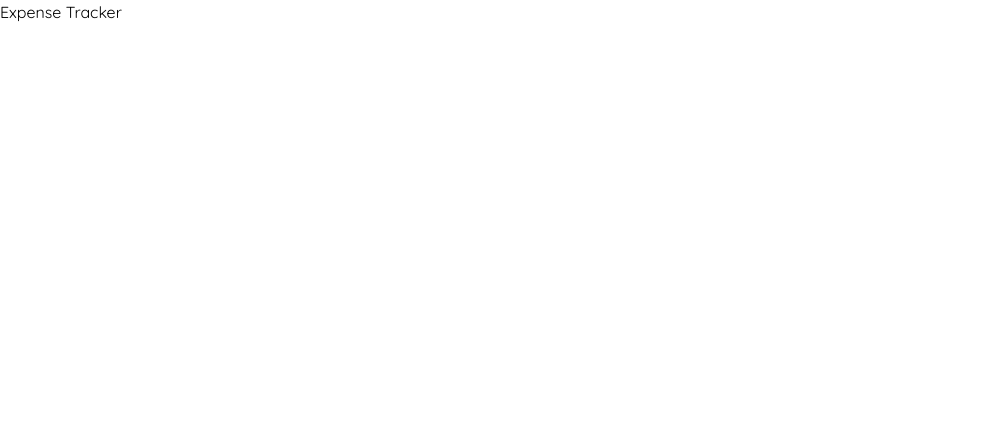
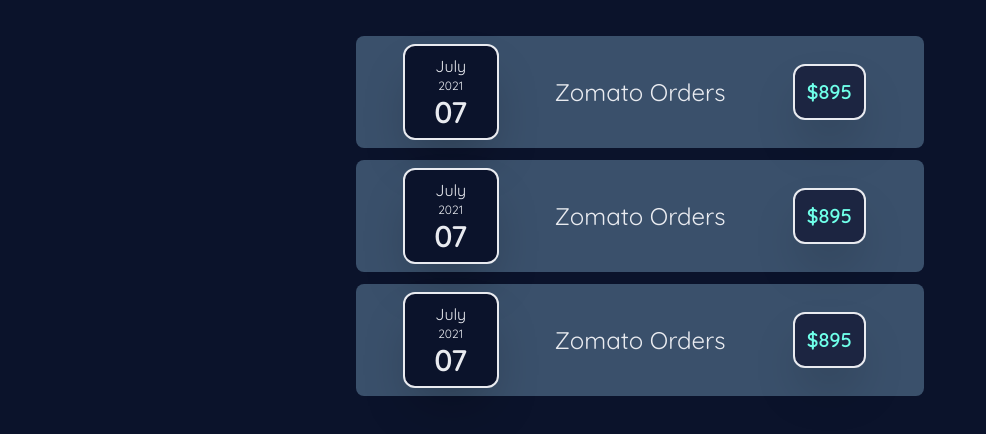
Before and after one commit to supriya-kotturu/expense-tracker, a React (Create React App) app: page / in a window 1280 px wide. Shown: the top 434 px of the page, without its empty margins (0-986 px from the left). Built offline with nearby package versions, Linux system fonts and the light colour scheme.

Commit message:
feat : basic layout of ExpenseList
> add ExpenseDate, ExpenseItem and ExpenseList components
> add card, expense-itm-container custom styling in index.css

```diff
--- a/src/App.js
+++ b/src/App.js
@@ -1,7 +1,19 @@
+import { useState } from "react";
+
+import ExpenseList from "./components/ExpenseList";
 function App() {
+  const [expenses, setExpenses] = useState([
+    {
+      title: "Zomato Orders",
+      date: new Date(2021, 6, 7),
+      amount: 895,
+    },
+  ]);
   return (
     <div className="App">
-      <header className="App-header font-serif">Expense Tracker</header>
+      <header className="App-header font-serif text-secondary">
+        <ExpenseList expenses={expenses} />
+      </header>
     </div>
   );
 }
--- /dev/null
+++ b/src/components/ExpenseDate.jsx
@@ -0,0 +1,21 @@
+import PropTypes from "prop-types";
+import Card from "./UI/Card";
+
+const ExpenseDate = ({ date }) => {
+  const month = date.toLocaleString("en-us", { month: "long" });
+  const day = date.toLocaleString("en-us", { day: "2-digit" });
+  const year = date.getFullYear();
+  return (
+    <Card className="text-center bg-primary text-white-002 p-2 px-3 w-24 ">
+      <div className="text-base">{month}</div>
+      <div className="text-xs">{year}</div>
+      <h2 className="text-3xl font-bold">{day}</h2>
+    </Card>
+  );
+};
+
+ExpenseDate.propTypes = {
+  date: PropTypes.object,
+};
+
+export default ExpenseDate;
--- /dev/null
+++ b/src/components/ExpenseItem.jsx
@@ -0,0 +1,24 @@
+import { Fragment } from "react";
+import PropTypes from "prop-types";
+
+import ExpenseDate from "./ExpenseDate";
+
+const ExpenseItem = ({ date, title, amount }) => {
+  return (
+    <Fragment>
+      <div className="expense-itm-container">
+        <ExpenseDate date={date} />
+        <h1 className="text-2xl text-white-002">{title}</h1>
+        <p className="card p-3 bg-dark-002 text-xl font-bold">${amount}</p>
+      </div>
+    </Fragment>
+  );
+};
+
+ExpenseItem.propTypes = {
+  date: PropTypes.object,
+  title: PropTypes.string,
+  amount: PropTypes.number,
+};
+
+export default ExpenseItem;
--- /dev/null
+++ b/src/components/ExpenseList.jsx
@@ -0,0 +1,30 @@
+import PropTypes from "prop-types";
+
+import ExpenseItem from "./ExpenseItem";
+const ExpenseList = ({ expenses }) => {
+  return (
+    <div className="lg:w-1/2 md:w-3/4  mx-auto p-6">
+      <ExpenseItem
+        title={expenses[0].title}
+        date={expenses[0].date}
+        amount={expenses[0].amount}
+      />
+      <ExpenseItem
+        title={expenses[0].title}
+        date={expenses[0].date}
+        amount={expenses[0].amount}
+      />
+      <ExpenseItem
+        title={expenses[0].title}
+        date={expenses[0].date}
+        amount={expenses[0].amount}
+      />
+    </div>
+  );
+};
+
+ExpenseList.propTypes = {
+  expenses: PropTypes.array,
+};
+
+export default ExpenseList;
--- /dev/null
+++ b/src/components/UI/Card.jsx
@@ -0,0 +1,11 @@
+import React from "react";
+import PropTypes from "prop-types";
+
+const Card = (props) => {
+  const classes = "card " + props.className;
+  return <div className={classes}>{props.children}</div>;
+};
+
+Card.propTypes = {};
+
+export default Card;
--- a/src/index.css
+++ b/src/index.css
@@ -9,9 +9,18 @@
   margin: 0;
   -webkit-font-smoothing: antialiased;
   -moz-osx-font-smoothing: grayscale;
+  background-color: #0b132b;
 }
 
 code {
   font-family: source-code-pro, Menlo, Monaco, Consolas, "Courier New",
     monospace;
 }
+
+.expense-itm-container {
+  @apply grid grid-flow-col grid-cols-3 gap-4 items-center justify-items-center p-2 m-3 bg-medium-001 rounded-lg;
+}
+
+.card {
+  @apply border-2 border-white-002 rounded-xl shadow-2xl;
+}
```
